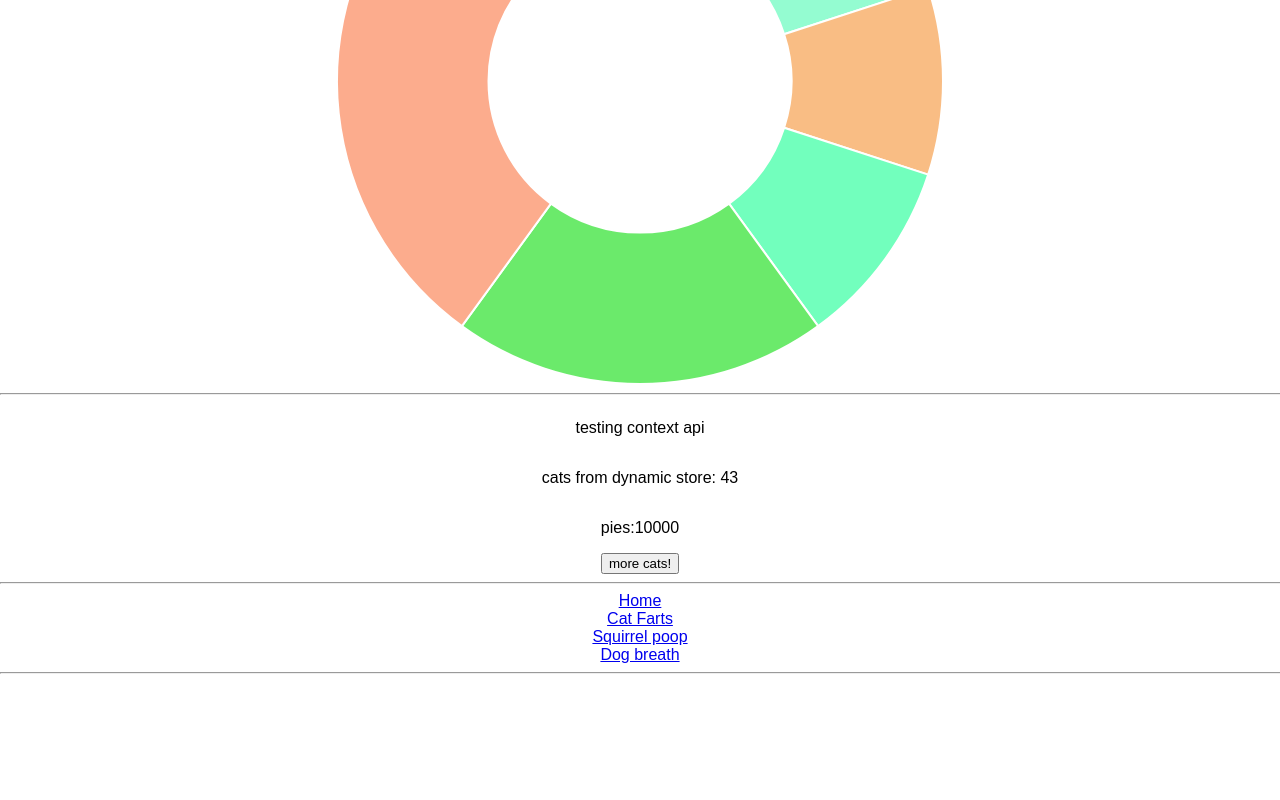
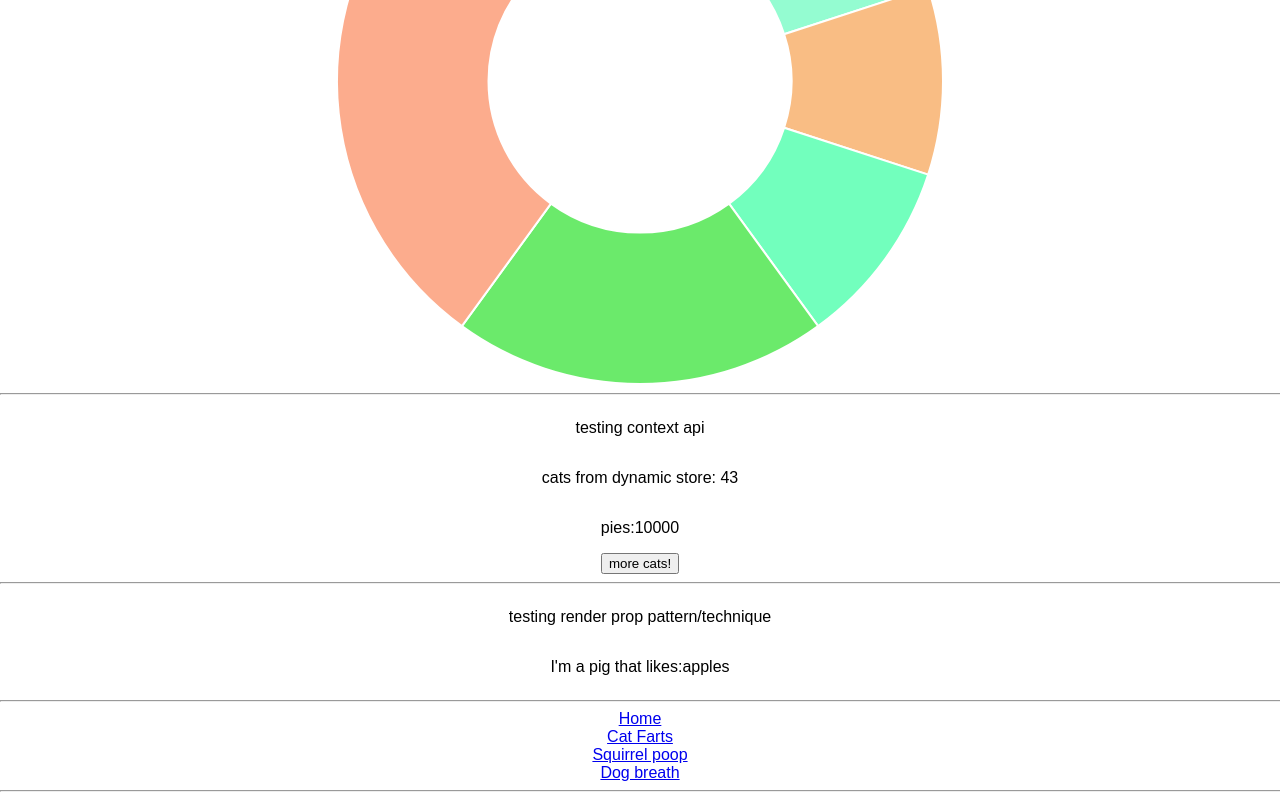
Before and after one commit to agentjesse/voting_app, a React (Create React App) app in the folder client/: page / in a window 1280 px wide. Shown: the part 344-1144 px from the top of the page. Before the commit the page ends 1026 px from the top, so only its background shows below. Built offline with nearby package versions, Linux system fonts and the light colour scheme; no server answers.

Commit message:
starting point

```diff
--- a/client/src/App.js
+++ b/client/src/App.js
@@ -94,6 +94,14 @@ class App extends Component {
               </Fragment>
             ) }
           </Consumer>
+          <hr/>
+
+          <p>testing render prop pattern/technique</p>
+          {/* https://reactjs.org/docs/render-props.html */}
+          {/* below I am using a component with a render prop by providing the prop in the named list of attributes. can also be inside the element as a child function, and called in the component as props.children() :
+            <Piggy>{ data => <p>I'm a pig that likes:{data}</p>}</Piggy>
+          */}
+          <Piggy render={ data => <p>I'm a pig that likes:{data}</p> }/>
 
           <hr/>
           <Router>
@@ -129,10 +137,24 @@ class App extends Component {
   }
 }
 
-const Squirrelpoop = ( { match: {url} } )=>
+const Piggy = ( {render} ) => { //destructure props.render
+  const food = 'apples'
+  // the jsx you return below will appear where the Piggy component was used.
+  //call the passed in function that will used some data argument (in this case const food) and it will return jsx, which you in turn return from this component
+  return render(food)
+  //.....or more stuff can be done instead of just calling the function with data, like rendering extra components:
+  // return (
+  //   <div>
+  //     <p>i'm a paragraph in a div. rendered before calling the render prop function</p>
+  //     {render(food)}
+  //   </div>
+  // )
+}
+
+const Squirrelpoop = ( { match: {url} } ) =>
   <div>Squirrel poop component with url: {url}</div>
 
-const DogBreath = ( { match: {url}, age } )=>
+const DogBreath = ( { match: {url}, age } ) =>
   <div>
     DogBreath component with url: {url}
     <br/>
```
